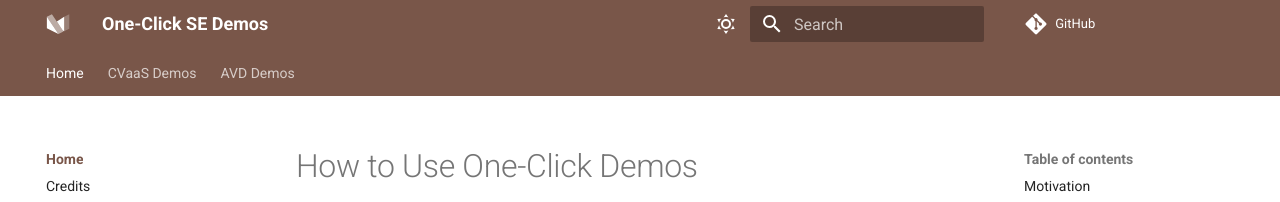
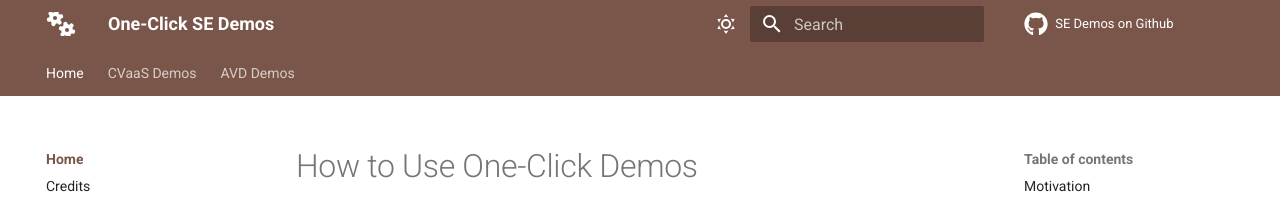
Before and after one commit to arista-netdevops-community/one-click-se-demos, an MkDocs documentation site: the page built from docs/index.md, in a window 1280 px wide. Shown: the top 202 px of the page. Built offline with MkDocs 1.6.1 and Material for MkDocs 9.7.7, drawn with Linux system fonts in a browser that asks for light colours; emoji names are drawn with the system emoji font; comment, search, counter and statistics services are not loaded.

Commit message:
minor mkdocs changes

```diff
--- a/mkdocs.yml
+++ b/mkdocs.yml
@@ -1,5 +1,6 @@
 site_name: One-Click SE Demos
 site_url: https://arista-netdevops-community.github.io/one-click-se-demos/
+repo_name: SE Demos on Github
 repo_url: https://github.com/arista-netdevops-community/one-click-se-demos/
 
 theme:
@@ -51,7 +52,8 @@ theme:
     code: Roboto Mono
   favicon: assets/favicon.png
   icon:
-    logo: logo
+    repo: fontawesome/brands/github
+    logo: fontawesome/solid/gears
 
 markdown_extensions:
   - attr_list
```
